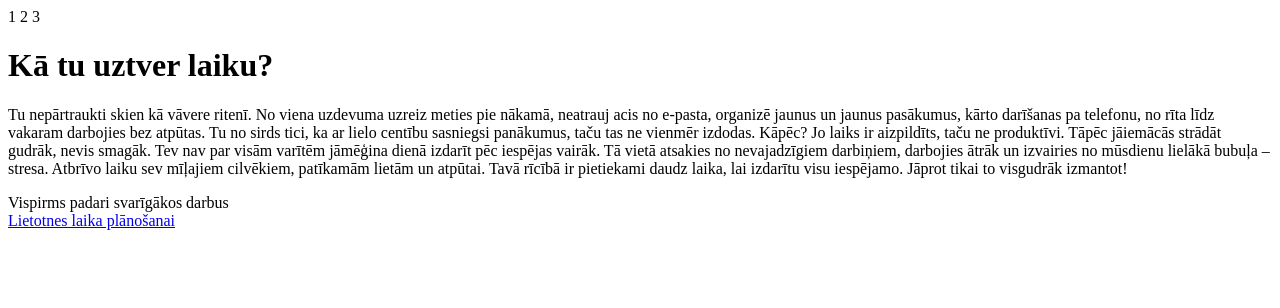
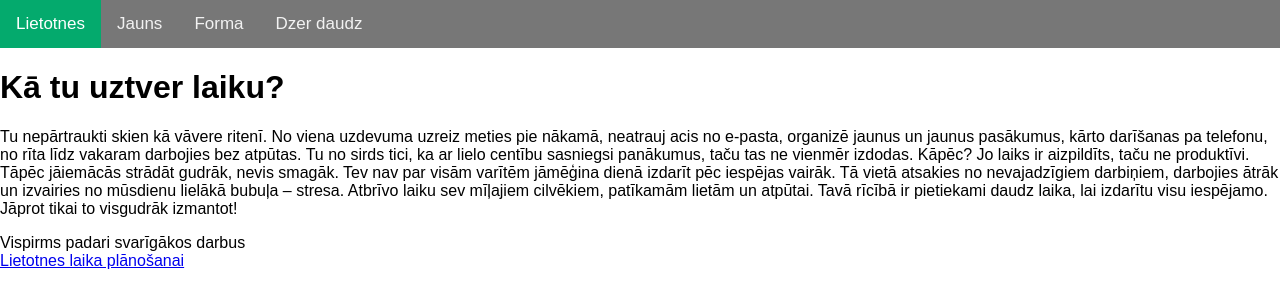
Before and after one commit to evefila333/Readme, a plain HTML site: page index.html in a window 1280 px wide. Drawn offline with Linux system fonts and the light colour scheme.

Commit message:
nav bar for sure smth new

```diff
--- a/index.html
+++ b/index.html
@@ -4,23 +4,50 @@
         <title>Laiks</title>
         <meta charset="UTF-8">
         <meta name="viewport" content="width=device-width, initial-scale=1.0">
+        <link rel="stylesheet" href="newcss.css">
         <style>
-            #navbar (
-                width: 100%;
-                backgroung color: purple;
-            )
-            #navbar a(
-                margin-left: 2vw;
-                padding-top: 1vh;
-                padding-bottom: 1vh
-            )
+body {
+  margin: 0;
+  font-family: Arial, Helvetica, sans-serif;
+}
+
+.topnav {
+  overflow: hidden;
+  background-color: #333;
+}
+
+.topnav a {
+  float: left;
+  color: #f2f2f2;
+  text-align: center;
+  padding: 14px 16px;
+  text-decoration: none;
+  font-size: 17px;
+}
+
+.topnav a:hover {
+  background-color: #ddd;
+  color: black;
+}
+
+.topnav a.active {
+  background-color: #04AA6D;
+  color: white;
+}
+</style>
+        <style>
+            .topnav {
+            background-color: #777;
+            overflow: hidden;
+            }
         </style>
     </head>
     <body>
-        <div id="navbar">
-            <a herf="citaLapa.html">1</a>
-            <a herf="index.html">2</a>
-            <a herf="darbibas.html">3</a>
+        <div class="topnav">
+        <a class="active" href="lietotnes.html">Lietotnes</a>
+        <a href="jauns.html">Jauns</a>
+        <a href="forma.html">Forma</a>
+        <a href="dzerdaudz.html">Dzer daudz</a>
         </div>
         <div>
             <h1>Kā tu uztver laiku?</h1>
```
